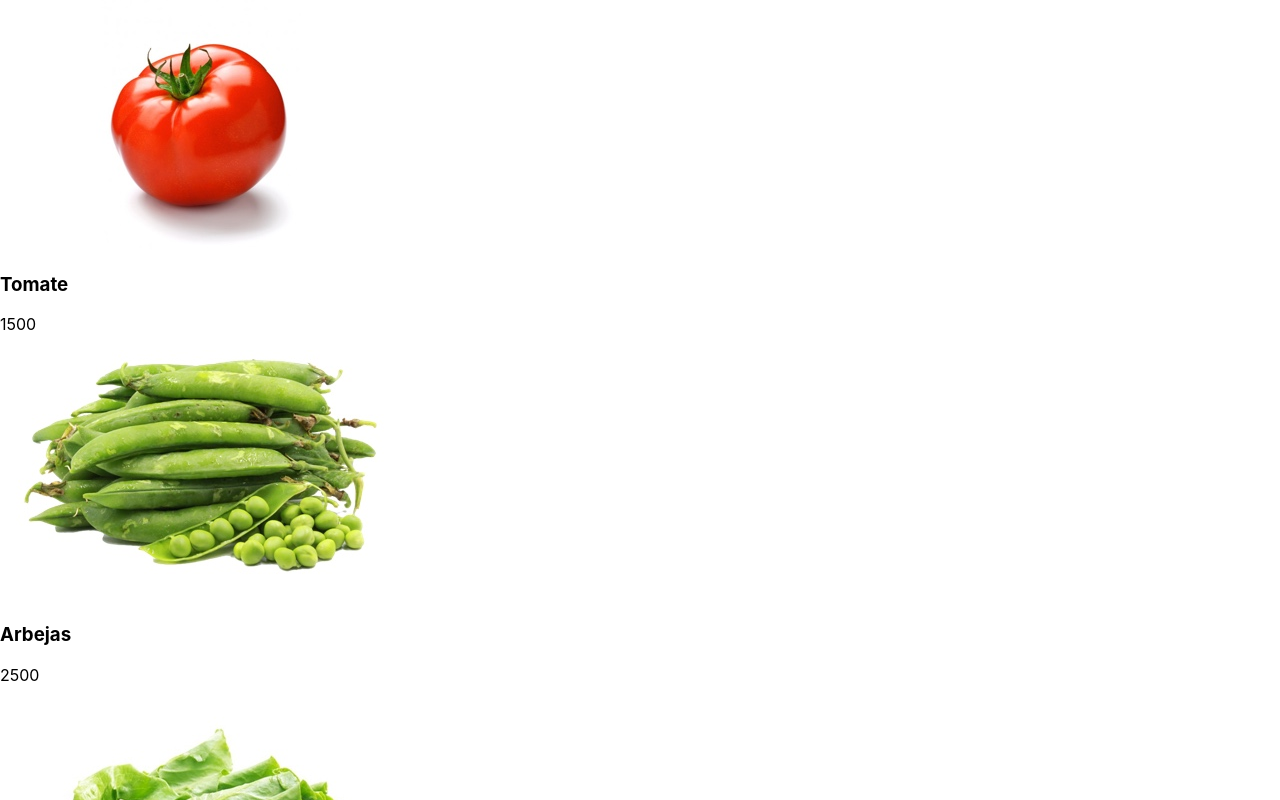
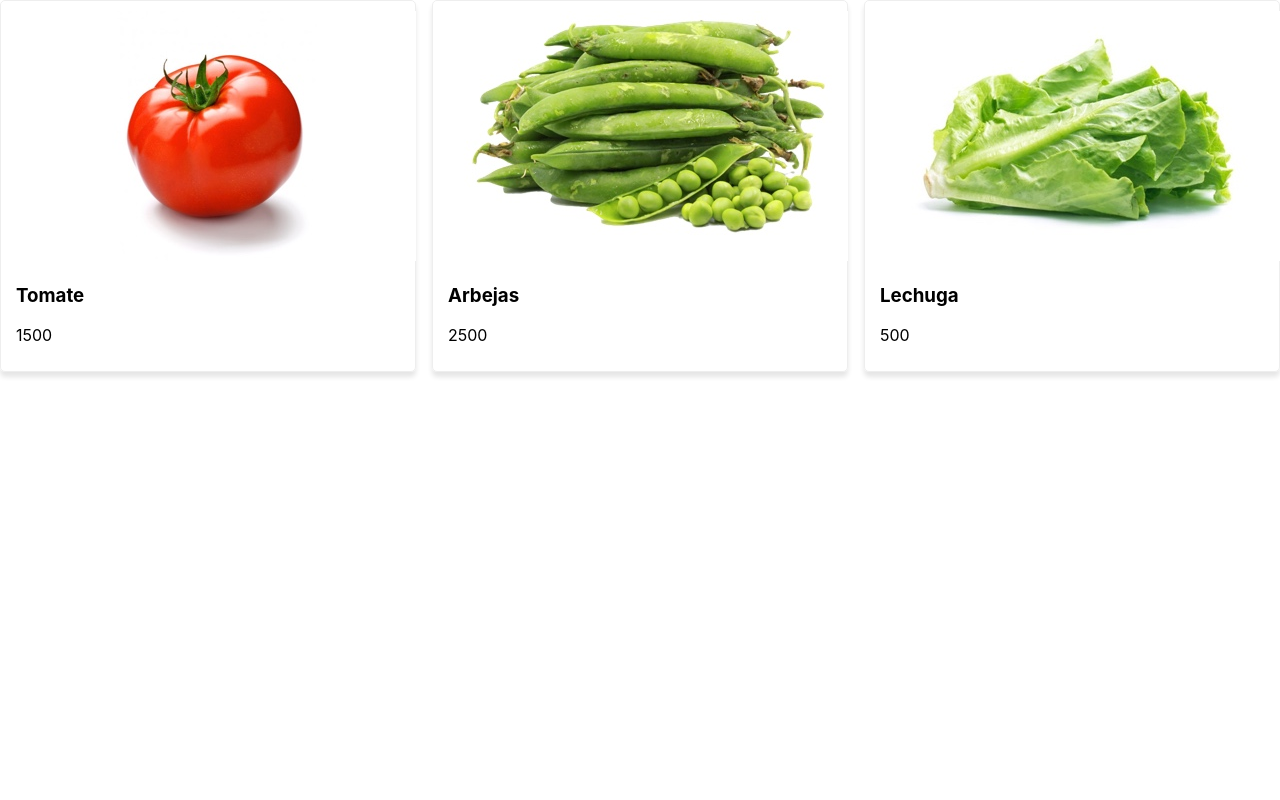
Before and after one commit to alonso1298/CarritoDeCompras_React, a React (Create React App) app: page / in a window 1280 px wide. Shown: the top 800 px of the page. Built offline with nearby package versions, Linux system fonts and the light colour scheme.

Commit message:
Se da estilos a los productos

```diff
--- a/src/components/Producto.js
+++ b/src/components/Producto.js
@@ -1,11 +1,23 @@
 import { Component } from "react";
 
+const styles = {
+    producto: {
+        border: 'solid 1px #eee',
+        boxShadow: '0 5px 5px rgb(0, 0, 0, 0.1)',
+        width: '30%',
+        padding: '10px 15px',
+        borderRadius: '5px'
+    },
+    img: {
+        with: '100%',
+    }
+}
 class Producto extends Component {
     render () {
         const { producto } = this.props
         return (
-            <div>
-                <img alt={producto.name} src={producto.img} />
+            <div style={styles.producto}>
+                <img style={styles.img} alt={producto.name} src={producto.img} />
                 <h3>{producto.name}</h3>
                 <p>{producto.price}</p>
             </div>
--- a/src/components/Productos.js
+++ b/src/components/Productos.js
@@ -1,12 +1,20 @@
 import { Component } from "react";
 import Producto from './Producto';
+
+const styles = {
+    productos: {
+        display: 'flex',
+        flexDirection: 'row',
+        justifyContent: 'space-between',
+    }
+}
 
 class Productos extends Component {
     render() {
         const { productos, agregarAlCarro} = this.props
 
         return (
-            <div>
+            <div style={styles.productos}>
                 {productos.map(producto =>
                     <Producto
                         agregarAlCarro={agregarAlCarro}
```
